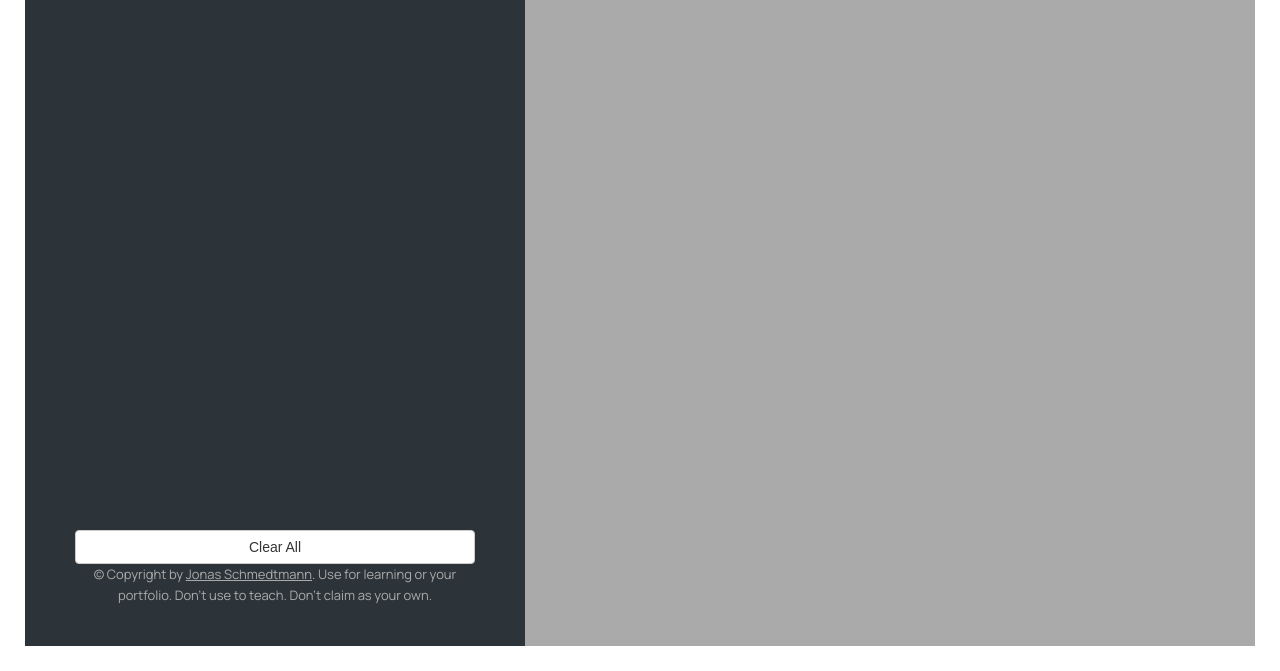
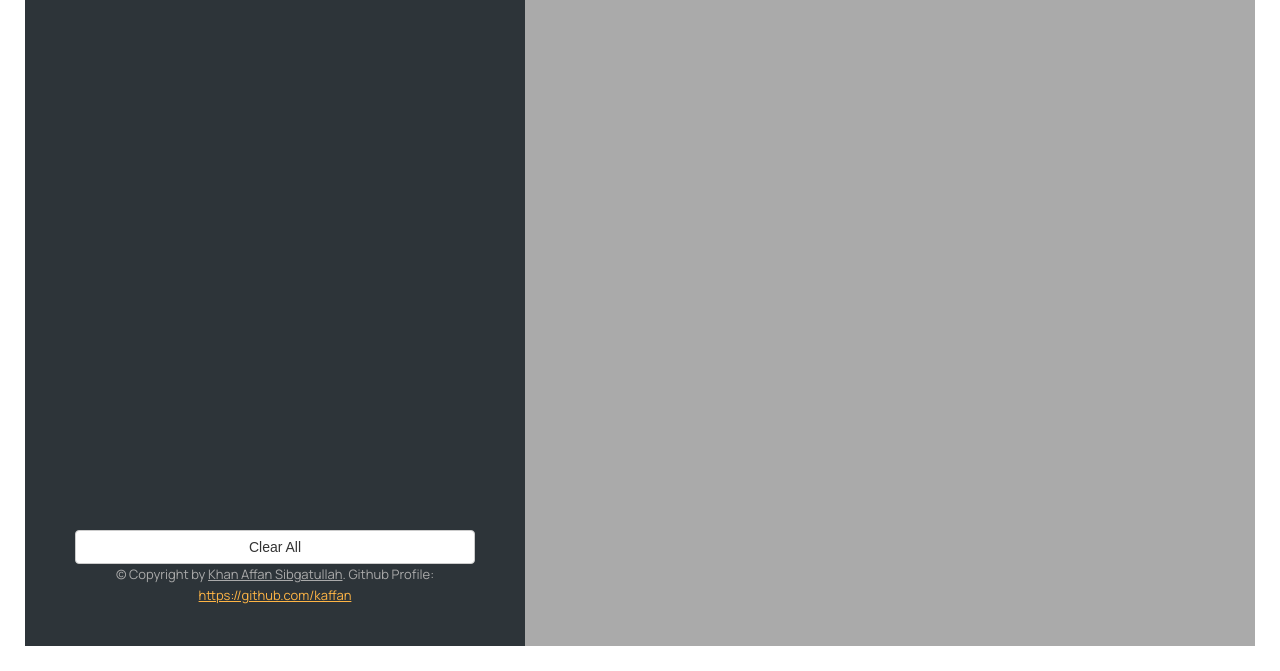
Before and after one commit to kaffan/Mapty-App, a plain HTML site: page index.html in a window 1280 px wide. Shown: the part 129-800 px from the top of the page. Drawn offline with nearby package versions, Linux system fonts and the light colour scheme.

Commit message:
Update index.html

```diff
--- a/index.html
+++ b/index.html
@@ -120,10 +120,9 @@
         <a
           class="twitter-link"
           target="_blank"
-          href="https://twitter.com/jonasschmedtman"
-          >Jonas Schmedtmann</a
-        >. Use for learning or your portfolio. Don't use to teach. Don't claim
-        as your own.
+          href="https://www.linkedin.com/in/affan-khan-6626b9195/"
+          >Khan Affan Sibgatullah</a
+          >. Github Profile: <a href="https://github.com/kaffan">https://github.com/kaffan</a>
       </p>
     </div>
 
```
